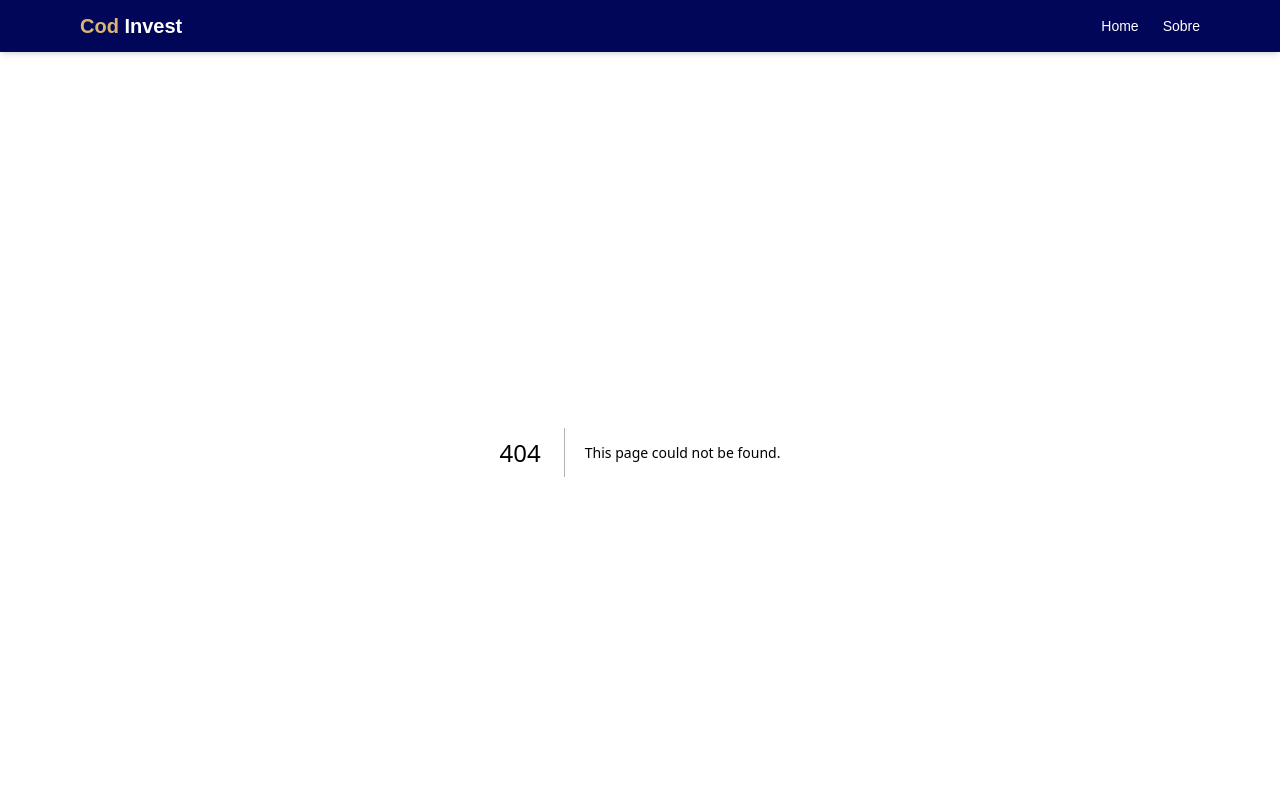
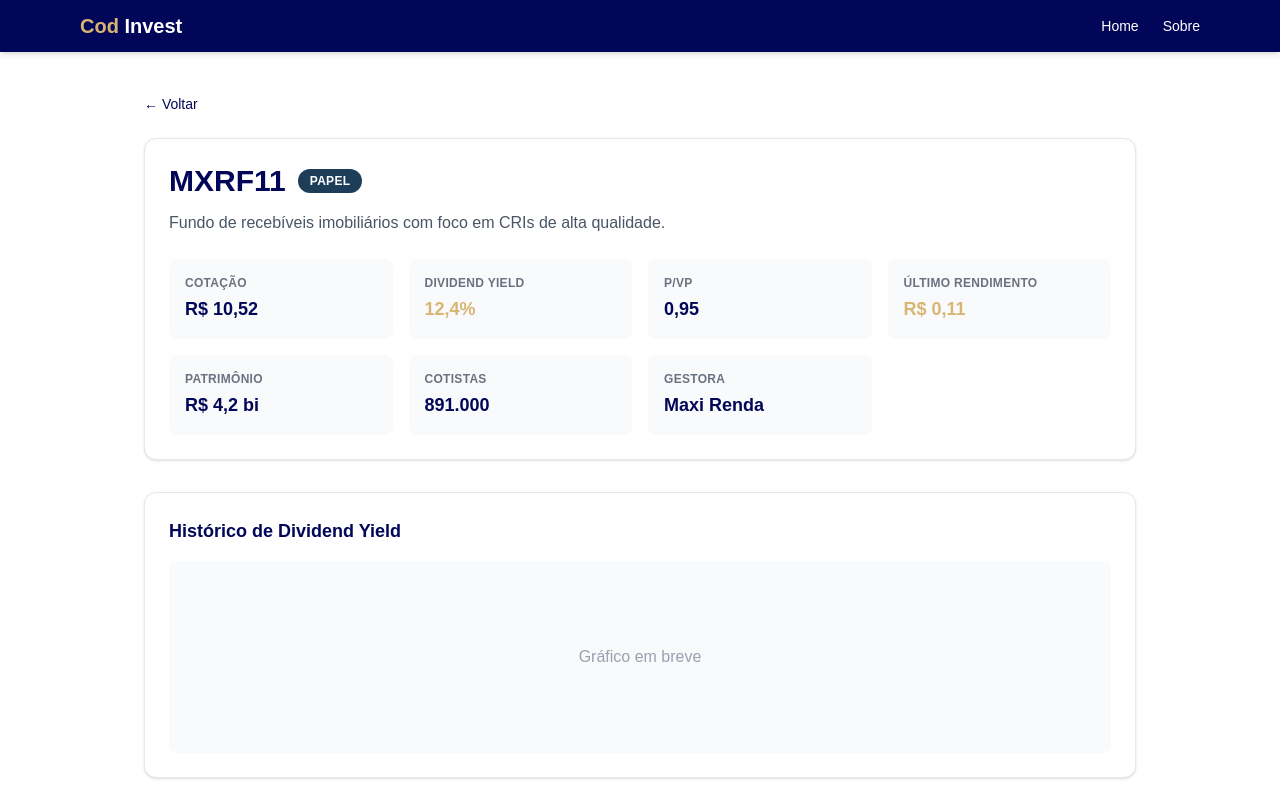
Before and after one commit to sophiafernandesc/cod-invest-project, a Next.js app: page /fiis/1 in a window 1280 px wide. Before the commit this address had no page. Shown: the top 800 px of the page. Built offline with nearby package versions, Linux system fonts and the light colour scheme.

Commit message:
feat(web): adiciona página de detalhes com rota dinâmica [id]

```diff
--- /dev/null
+++ b/app/fiis/[id]/page.tsx
@@ -0,0 +1,106 @@
+// app/fiis/[id]/page.tsx
+// Rota dinâmica: [id] captura o número da URL.
+// /fiis/1 → params.id = "1"
+// /fiis/2 → params.id = "2"
+
+import { fiis } from "@/data/fiis";
+import Link from "next/link";
+import { notFound } from "next/navigation";
+
+// No Next 15+, params é uma Promise — por isso o async/await.
+export default async function DetalhesFii({
+  params,
+}: {
+  params: Promise<{ id: string }>;
+}) {
+  const { id } = await params;
+
+  // Busca o FII pelo id da URL. Number() converte "1" (string) em 1 (número).
+  const fii = fiis.find((f) => f.id === Number(id));
+
+  // Se não achar (ex: /fiis/999), mostra a página 404 do Next.
+  if (!fii) {
+    notFound();
+  }
+
+  return (
+    <main className="mx-auto max-w-5xl px-4 py-10">
+      {/* Voltar */}
+      <Link
+        href="/"
+        className="mb-6 inline-flex items-center gap-1 text-sm font-medium text-[#020659] hover:text-[#D9B573]"
+      >
+        ← Voltar
+      </Link>
+
+      {/* Cabeçalho */}
+      <div className="rounded-xl border border-gray-200 bg-white p-6 shadow-sm">
+        <div className="flex items-center gap-3">
+          <h1 className="text-3xl font-bold text-[#020659]">{fii.ticker}</h1>
+          <span className="rounded-full bg-[#1D3D59] px-3 py-1 text-xs font-semibold uppercase tracking-wide text-white">
+            {fii.setor}
+          </span>
+        </div>
+        <p className="mt-3 text-gray-600">{fii.descricao}</p>
+
+        {/* Grid de indicadores */}
+        <div className="mt-6 grid grid-cols-2 gap-4 sm:grid-cols-3 lg:grid-cols-4">
+          <Indicador label="Cotação" valor={fii.cotacao} />
+          <Indicador label="Dividend Yield" valor={fii.dy} destaque />
+          <Indicador label="P/VP" valor={fii.pvp} />
+          <Indicador label="Último Rendimento" valor={fii.ultimoRendimento} destaque />
+          <Indicador label="Patrimônio" valor={fii.patrimonio} />
+          <Indicador label="Cotistas" valor={fii.cotistas.toLocaleString("pt-BR")} />
+          <Indicador label="Gestora" valor={fii.gestora} />
+        </div>
+      </div>
+
+      {/* Placeholder — Gráfico de DY */}
+      <section className="mt-8 rounded-xl border border-gray-200 bg-white p-6 shadow-sm">
+        <h2 className="mb-4 text-lg font-bold text-[#020659]">
+          Histórico de Dividend Yield
+        </h2>
+        <div className="flex h-48 items-center justify-center rounded-lg bg-gray-50 text-gray-400">
+          Gráfico em breve
+        </div>
+      </section>
+
+      {/* Placeholder — Proventos */}
+      <section className="mt-8 rounded-xl border border-gray-200 bg-white p-6 shadow-sm">
+        <h2 className="mb-4 text-lg font-bold text-[#020659]">
+          Proventos Recentes
+        </h2>
+        <div className="flex h-32 items-center justify-center rounded-lg bg-gray-50 text-gray-400">
+          Proventos em breve
+        </div>
+      </section>
+    </main>
+  );
+}
+
+// Componente auxiliar — um "sub-componente" só usado aqui.
+// Mostra um indicador (label + valor). O 'destaque' pinta de dourado.
+function Indicador({
+  label,
+  valor,
+  destaque = false,
+}: {
+  label: string;
+  valor: string;
+  destaque?: boolean;
+}) {
+  return (
+    <div className="rounded-lg bg-gray-50 p-4">
+      <p className="text-xs font-semibold uppercase tracking-wide text-gray-500">
+        {label}
+      </p>
+      <p
+        className={`mt-1 text-lg font-bold ${
+          destaque ? "text-[#D9B573]" : "text-[#020659]"
+        }`}
+      >
+        {valor}
+      </p>
+    </div>
+  );
+}
```
